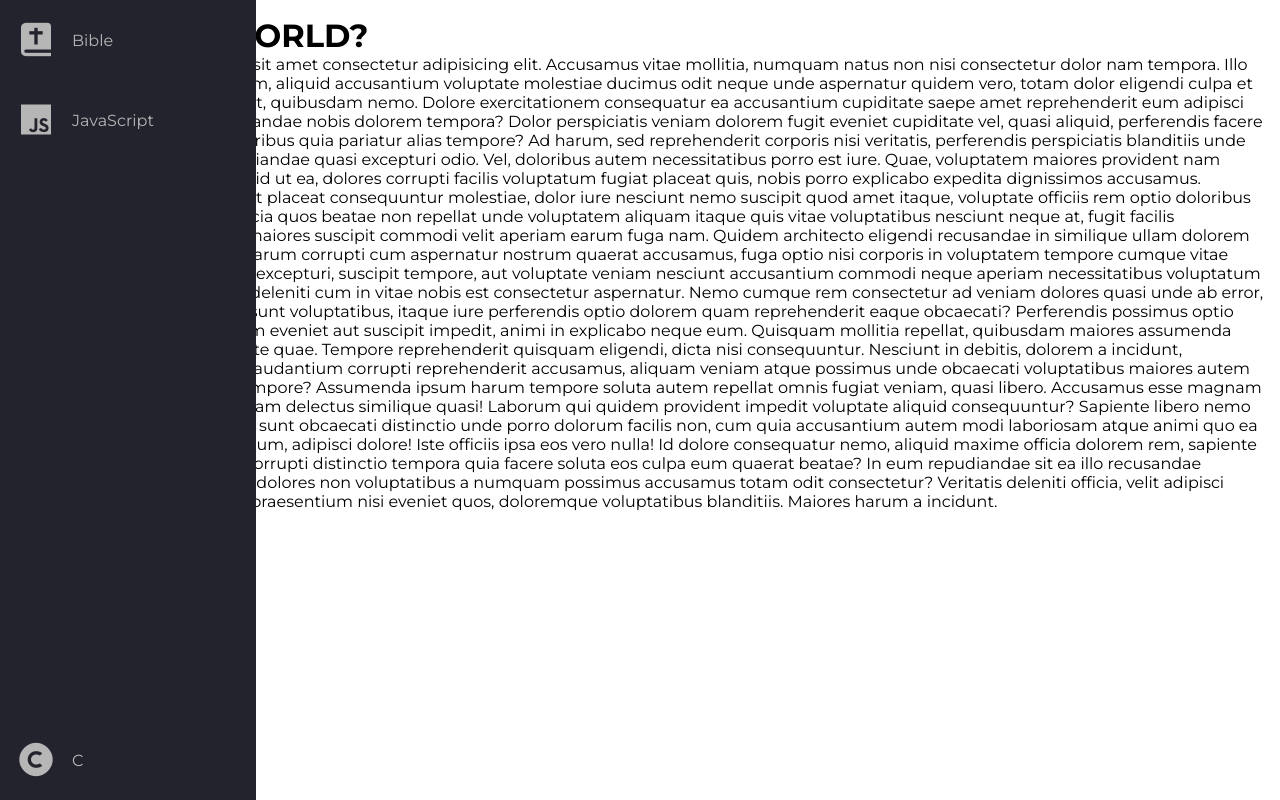
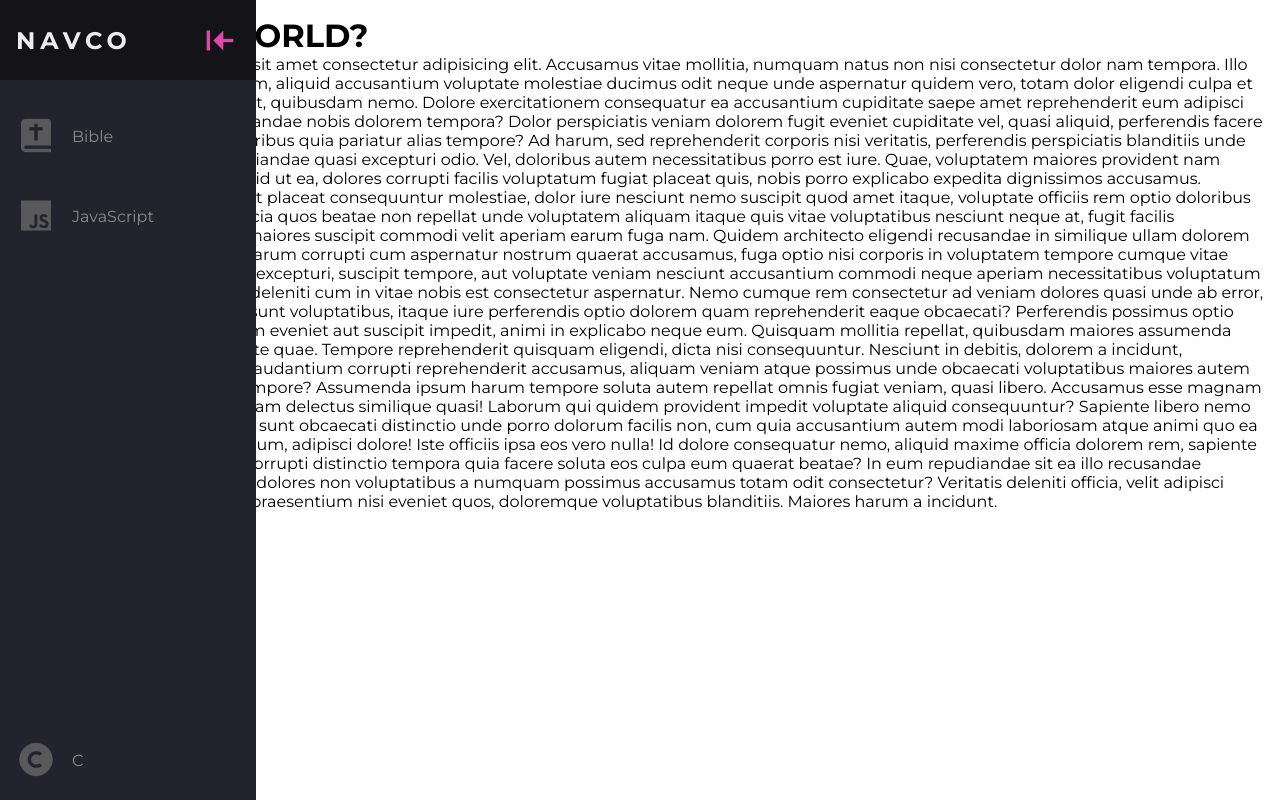
Before and after one commit to dustinlapierre/responsive-side-navbar, a plain HTML site: page index.html in a window 1280 px wide. Drawn offline with nearby package versions, Linux system fonts and the light colour scheme.

Commit message:
Finished desktop implementation

```diff
--- a/index.html
+++ b/index.html
@@ -12,6 +12,13 @@
 <body>
     <nav class="navbar">
         <ul class="navbar-nav">
+
+            <li class="logo">
+                <a href="#" class="nav-link">
+                    <span class="link-text">NavCo</span>
+                    <i class='bx bxs-arrow-to-right'></i>
+                </a>
+            </li>
 
             <li class="nav-item">
                 <a href="#" class="nav-link">
--- a/style/style.css
+++ b/style/style.css
@@ -6,6 +6,7 @@
     --text-secondary: #ececec;
     --bg-primary: #23232e;
     --bg-secondary: #141418;
+    --transition-speed: 0.5s;
 }
 
 *
@@ -58,12 +59,20 @@ main
     height: 5rem;
     color: var(--text-primary);
     text-decoration: none;
+    filter: grayscale(100%) opacity(0.7);
+    transition: var(--transition-speed);
 }
 .nav-link i
 {
     font-size: 2.5rem;
     min-width: 2rem;
     margin: 0 1rem;
+}
+.nav-link:hover
+{
+    filter: grayscale(0%) opacity(1);
+    background: var(--bg-secondary);
+    color: var(--text-secondary);
 }
 
 .link-text
@@ -80,3 +89,42 @@ main
 {
     display: block;
 }
+
+.bx
+{
+    color: #df49a6;
+    transition: var(--transition-speed);
+}
+
+.logo
+{
+    font-weight: bold;
+    text-transform: uppercase;
+    margin-bottom: 1rem;
+    text-align: center;
+    color: var(--text-secondary);
+    background: var(--bg-secondary);
+    font-size: 1.5rem;
+    text-transform: uppercase;
+    letter-spacing: 0.3ch;
+    width: 100%;
+}
+.logo a
+{
+    display: flex;
+    flex-direction: row;
+    justify-content:space-between;
+}
+.logo span
+{
+    margin-left: 1rem;
+}
+.logo i
+{
+    transform: rotate(0deg);
+    transition: transform var(--transition-speed);
+}
+.navbar:hover .logo i
+{
+    transform: rotate(-180deg);
+}
```
